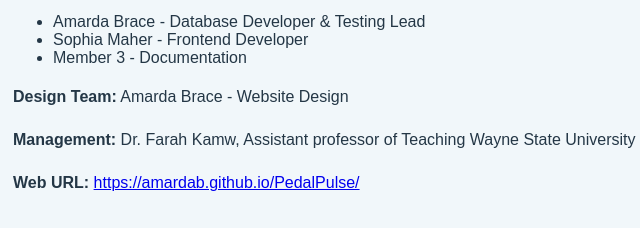
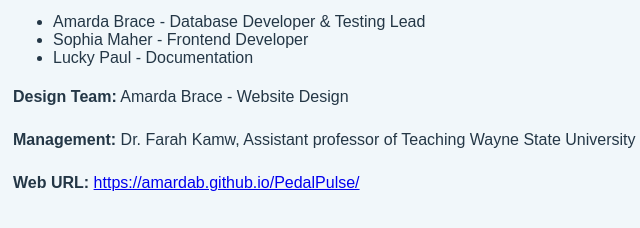
Before and after one commit to amardab/PedalPulse, a plain HTML site: page documentation.html in a window 1280 px wide. Shown: the part 781-1009 px from the top of the page, 182-822 px from the left. Drawn offline with Linux system fonts and the light colour scheme.

Commit message:
Update documentation team member name

```diff
--- a/documentation.html
+++ b/documentation.html
@@ -51,7 +51,7 @@
             <ul>
                 <li>Amarda Brace - Database Developer & Testing Lead</li>
                 <li>Sophia Maher - Frontend Developer</li>
-                <li>Member 3 - Documentation</li>
+                <li>Lucky Paul - Documentation</li>
             </ul>
             </p>
             <p><strong>Design Team:</strong>
```
